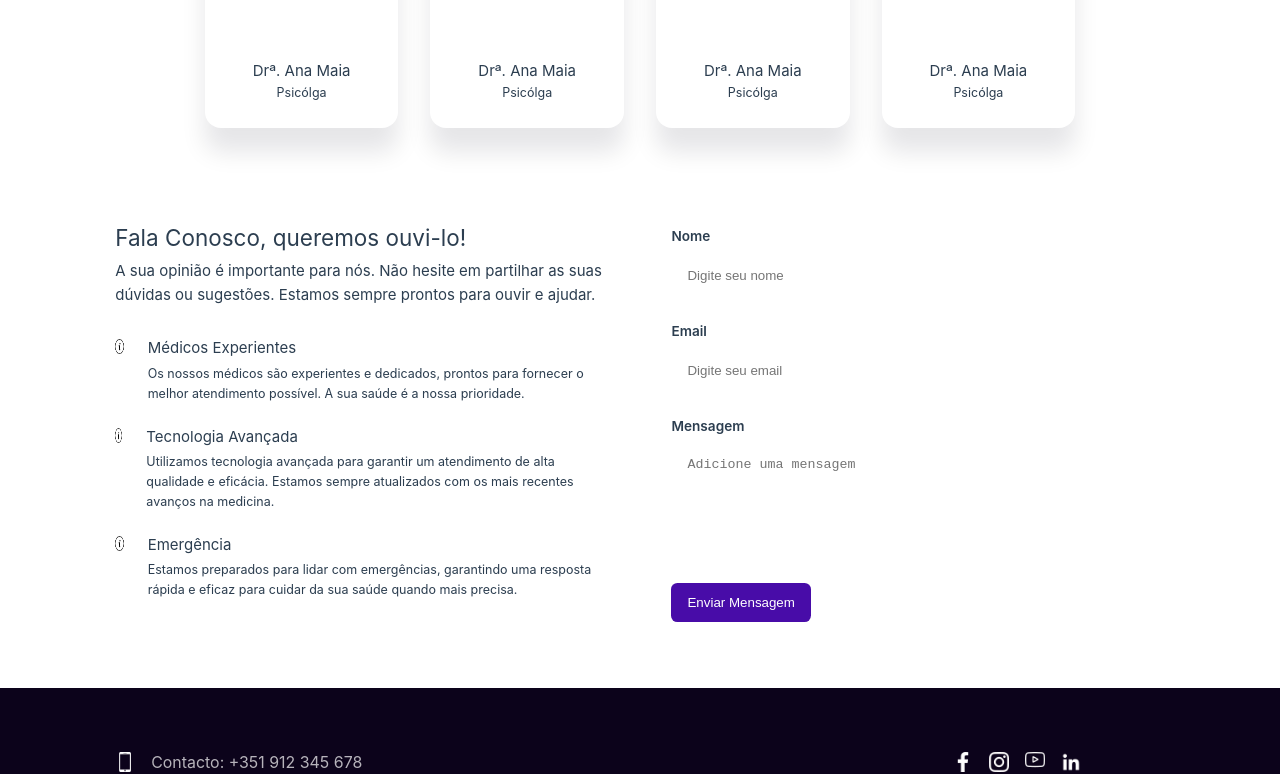
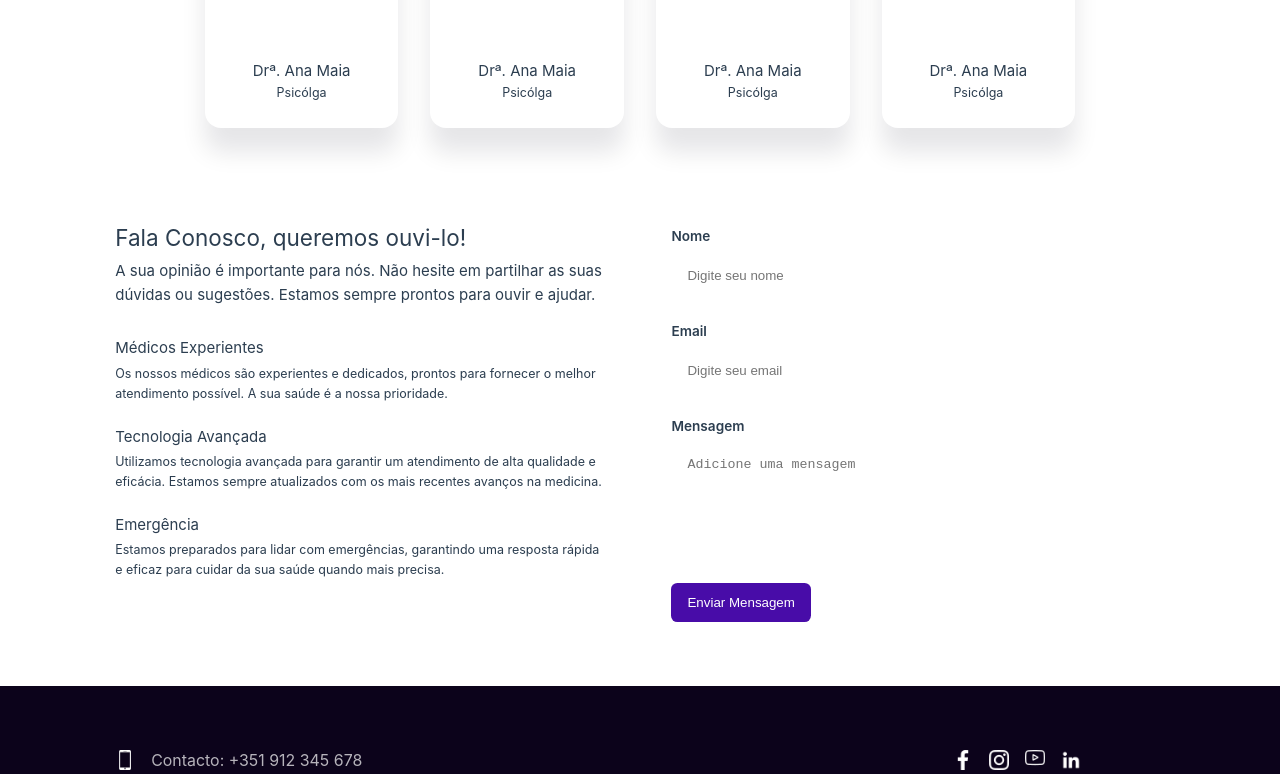
Before and after one commit to ruiiramos/myClinic-FrontEnd, a Vue app: page / in a window 1280 px wide. Shown: the part 1709-2483 px from the top of the page. Built offline with nearby package versions, Linux system fonts and the light colour scheme; what v-calendar would draw is missing.

Commit message:
ATUALIZAÇAO

```diff
--- a/src/views/LandingPageView.vue
+++ b/src/views/LandingPageView.vue
@@ -127,7 +127,6 @@
                     <p>A sua opinião é importante para nós. Não hesite em partilhar as suas dúvidas ou sugestões. Estamos sempre prontos para ouvir e ajudar.</p>
 
                     <article>
-                            <i><img src="../img/info-icon.png" with="15px" height="15px"></i>
                         <div>
                             <h4>Médicos Experientes</h4>
                             <small>
@@ -137,7 +136,6 @@
                     </article>
 
                     <article>
-                            <i><img src="../img/info-icon.png" with="15px" height="15px"></i>
                         <div>
                             <h4>Tecnologia Avançada</h4>
                             <small>
@@ -147,7 +145,6 @@
                     </article>
 
                     <article>
-                            <i><img src="../img/info-icon.png" with="15px" height="15px"></i>
                         <div>
                             <h4>Emergência</h4>
                             <small>
```
